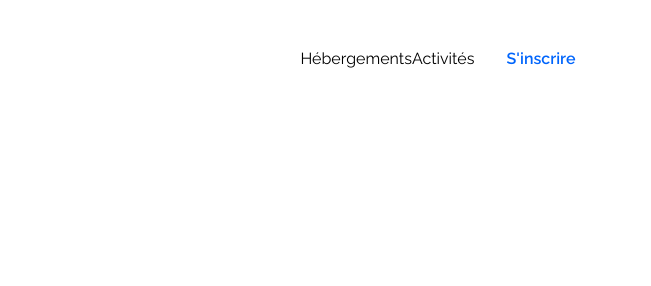
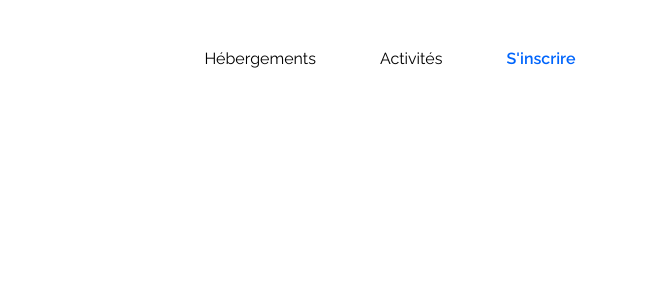
Before and after one commit to achtaitaipai/charlesCailleteau_2_22-08-2021, a plain HTML site: page index.html in a window 1280 px wide. Shown: the top 286 px of the page, 629-1280 px from the left. Drawn offline with Linux system fonts and the light colour scheme.

Commit message:
à faire & rectification du nav

```diff
--- a/style.css
+++ b/style.css
@@ -78,7 +78,7 @@ nav a {
   height: 100%;
   align-items: center;
   justify-content: center;
-  /* padding: 0 2rem; */
+  padding: 0 2rem;
   font-weight: 500;
   transition: color 0.6s linear;
   position: relative;
```
Also changed, not shown: 1 other file.
